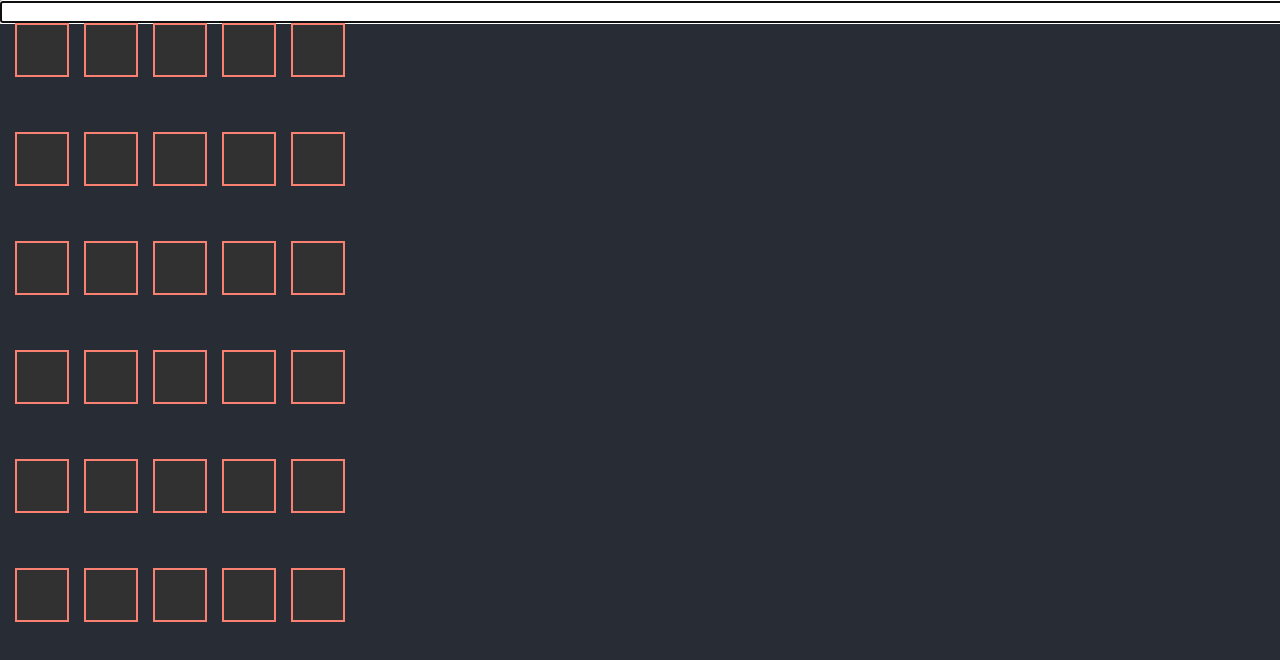
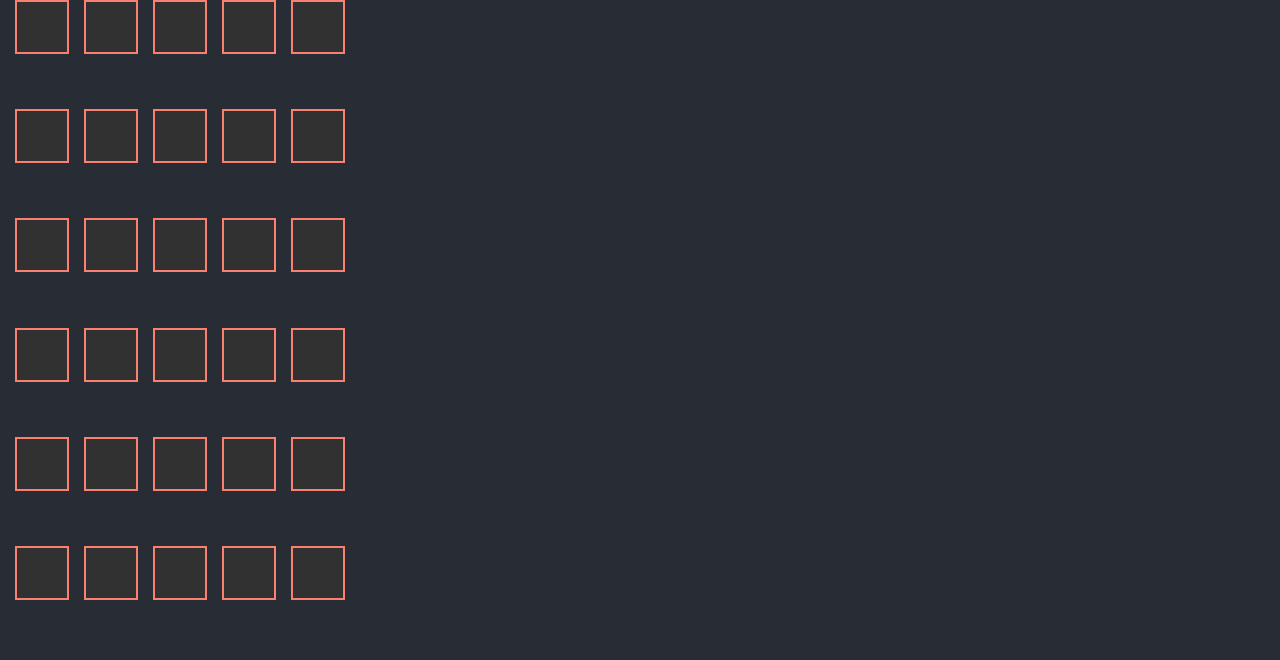
Before and after one commit to e-ed/wordle-clone, a React (Create React App) app: page / in a window 1280 px wide. Shown: the top 660 px of the page. Built offline with nearby package versions, Linux system fonts and the light colour scheme.

Commit message:
change input from html input to keydown event. added more answers

```diff
--- a/src/App.tsx
+++ b/src/App.tsx
@@ -1,33 +1,54 @@
-import React, { useEffect, useRef, useState } from 'react';
-import './App.css';
-import Word from './Word';
+import React, { useCallback, useEffect, useRef, useState } from "react";
+import "./App.css";
+import Word from "./Word";
 
+function generateWord() {}
 
-
-
-
-
-
+// move this from here?
+// if I place these inside App(), they keep running over and over
+const tempAnswers: string[] = [
+  "PLACE",
+  "STARE",
+  "SHADE",
+  "BEAST",
+  "AMEND",
+  "GAMES",
+  "BLACK",
+  "WHITE",
+  "FROWN",
+  "BROWN",
+  "CLOWN",
+  "HASTE",
+];
+const wordleAnswer: string =
+  tempAnswers[Math.floor(Math.random() * tempAnswers.length)];
 
 function App() {
+  console.log(wordleAnswer);
 
-  const wordleAnswer: string = 'STARE';
-  let newLetters: string = ""
-
-  const [guess, setGuess] = useState<{currentGuess: string, previousGuesses: string[]}>({
+  const [guess, setGuess] = useState<{
+    currentGuess: string;
+    previousGuesses: string[];
+  }>({
     currentGuess: "",
-    previousGuesses: []
+    previousGuesses: [],
   });
 
-
-  const [answered, setAnswered] = useState<boolean[]>([false, false, false, false, false, false]);
+  const [answered, setAnswered] = useState<boolean[]>([
+    false,
+    false,
+    false,
+    false,
+    false,
+    false,
+  ]);
 
   const [css, setCss] = useState<Array<Array<string>>>([]);
 
-  let answerLetters: string[] = wordleAnswer.split("")
+  let answerLetters: string[] = wordleAnswer.split("");
 
-  let checkLetters = (w1:string[], w2:string[]) => {
-    let a:string[] = [];
+  let checkLetters = (w1: string[], w2: string[]) => {
+    let a: string[] = [];
 
     const letterCount = new Map();
 
@@ -38,48 +59,46 @@ function App() {
 
     //console.log(letterCount)
 
-
     for (let i = 0; i < 5; i++) {
-        if (w1[i] == w2[i] && (letterCount.get(w1[i]) >= 1) ) {
-          a.push('correct');
+      if (w1[i] == w2[i] && letterCount.get(w1[i]) >= 1) {
+        a.push("correct");
         letterCount.set(w1[i], letterCount.get(w1[i]) - 1);
-        } else if (w2.includes(w1[i]) && (letterCount.get(w1[i]) >= 1) ){
-          a.push('wrongplace');
+      } else if (w2.includes(w1[i]) && letterCount.get(w1[i]) >= 1) {
+        a.push("wrongplace");
         letterCount.set(w1[i], letterCount.get(w1[i]) - 1);
-
-        }
-        else {
-          a.push('letter');
+      } else {
+        a.push("letter");
       }
     }
 
+    return a;
+  };
 
-    return a;
-  }
+  // e: React.KeyboardEvent<HTMLInputElement>
 
-  const handleInput = (e: React.KeyboardEvent<HTMLInputElement>) => {
-
+  const handleInput = useCallback(
+    (e: KeyboardEvent) => {
       let newLetter = e.key.toUpperCase();
 
       if (!newLetter.match(/^[a-zA-Z]+$/)) return;
 
-    if (e.key == 'Backspace') {
+      if (e.key == "Backspace") {
         newLetter = guess.currentGuess.slice(0, -1);
-      setGuess({...guess, currentGuess: newLetter});
+        setGuess({ ...guess, currentGuess: newLetter });
         return;
       }
 
-
-    if(e.key == 'Enter') {
+      if (e.key == "Enter") {
         if (guess.currentGuess.length < 5) return;
         const oldGuesses: string[] = guess.previousGuesses;
         oldGuesses.push(guess.currentGuess);
-      setGuess({currentGuess: "", previousGuesses: oldGuesses})
+        setGuess({ currentGuess: "", previousGuesses: oldGuesses });
+
         //console.log(guess)
 
         let newAnswered: boolean[] = answered;
 
-      switch(guess.previousGuesses.length) {
+        switch (guess.previousGuesses.length) {
           case 1:
             newAnswered[0] = true;
             break;
@@ -103,55 +122,118 @@ function App() {
         setAnswered(newAnswered);
         let inputLetters = guess.currentGuess.split("");
         let newCss: Array<Array<string>> = css;
-          newCss.push(checkLetters(inputLetters, answerLetters))
+        newCss.push(checkLetters(inputLetters, answerLetters));
         setCss(newCss);
         //console.log(css)
-
       }
 
       if (newLetter.length > 1) return;
 
-
-
       if (guess.currentGuess.length == 5) return;
 
+      let newState = {
+        previousGuesses: guess.previousGuesses,
+        currentGuess: newLetter + guess.currentGuess,
+      };
+      //console.log("debug: " + newLetter + guess.currentGuess);
 
+      //setGuess(newState);
 
-    setGuess({...guess, currentGuess: (guess.currentGuess + newLetter)})
+      setGuess((prevGuess) => ({
+        ...prevGuess,
+        currentGuess: prevGuess.currentGuess + newLetter,
+      }));
+
+      console.log(guess);
+
+      console.log(guess.currentGuess);
 
       //console.log(guess)
       //console.log("guess =" + guess.currentGuess)
-
-  }
+    },
+    [guess]
+  );
 
   useEffect(() => {
-    // for some reason, this does not set state correctly
-    //document.addEventListener("keydown", handleInput);
+    document.addEventListener("keydown", handleInput);
 
-
-  }, [])
-
-
-
+    return () => {
+      document.removeEventListener("keydown", handleInput);
+    };
+  }, [handleInput]);
 
   return (
     <>
-     <input onKeyDown={(e) => handleInput(e)} autoFocus maxLength={5} type='text'/>
+      {/*
+      <input
+        onKeyDown={(e) => handleInput(e)}
+        autoFocus
+        maxLength={5}
+        type="text"
+      />
+    */}
 
-
-    <Word inputState={guess.previousGuesses.length == 0? guess.currentGuess : guess.previousGuesses[0]} answer={wordleAnswer} answered={answered[0]} css={css[0]} />
-    <Word inputState={guess.previousGuesses.length == 1? guess.currentGuess : guess.previousGuesses[1]} answer={wordleAnswer} answered={answered[1]} css={css[1]} />
-    <Word inputState={guess.previousGuesses.length == 2? guess.currentGuess : guess.previousGuesses[2]} answer={wordleAnswer} answered={answered[2]} css={css[2]} />
-    <Word inputState={guess.previousGuesses.length == 3? guess.currentGuess : guess.previousGuesses[3]} answer={wordleAnswer} answered={answered[3]} css={css[3]} />
-    <Word inputState={guess.previousGuesses.length == 4? guess.currentGuess : guess.previousGuesses[4]} answer={wordleAnswer} answered={answered[4]} css={css[4]} />
-    <Word inputState={guess.previousGuesses.length == 5? guess.currentGuess : guess.previousGuesses[5]} answer={wordleAnswer} answered={answered[5]} css={css[5]} />
-
-
-
-
-
+      <Word
+        inputState={
+          guess.previousGuesses.length == 0
+            ? guess.currentGuess
+            : guess.previousGuesses[0]
+        }
+        answer={wordleAnswer}
+        answered={answered[0]}
+        css={css[0]}
+      />
+      <Word
+        inputState={
+          guess.previousGuesses.length == 1
+            ? guess.currentGuess
+            : guess.previousGuesses[1]
+        }
+        answer={wordleAnswer}
+        answered={answered[1]}
+        css={css[1]}
+      />
+      <Word
+        inputState={
+          guess.previousGuesses.length == 2
+            ? guess.currentGuess
+            : guess.previousGuesses[2]
+        }
+        answer={wordleAnswer}
+        answered={answered[2]}
+        css={css[2]}
+      />
+      <Word
+        inputState={
+          guess.previousGuesses.length == 3
+            ? guess.currentGuess
+            : guess.previousGuesses[3]
+        }
+        answer={wordleAnswer}
+        answered={answered[3]}
+        css={css[3]}
+      />
+      <Word
+        inputState={
+          guess.previousGuesses.length == 4
+            ? guess.currentGuess
+            : guess.previousGuesses[4]
+        }
+        answer={wordleAnswer}
+        answered={answered[4]}
+        css={css[4]}
+      />
+      <Word
+        inputState={
+          guess.previousGuesses.length == 5
+            ? guess.currentGuess
+            : guess.previousGuesses[5]
+        }
+        answer={wordleAnswer}
+        answered={answered[5]}
+        css={css[5]}
+      />
     </>
-
   );
 }
 
```
Also changed, not shown: src/Word.tsx (+24 -18 lines), 1 other file (tests, documents, lock files or other folders). Lines whose indentation alone changed are shown as unchanged.
